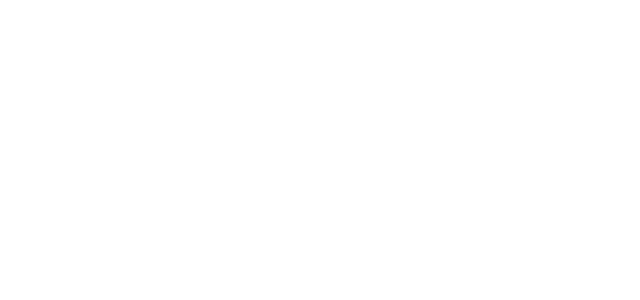
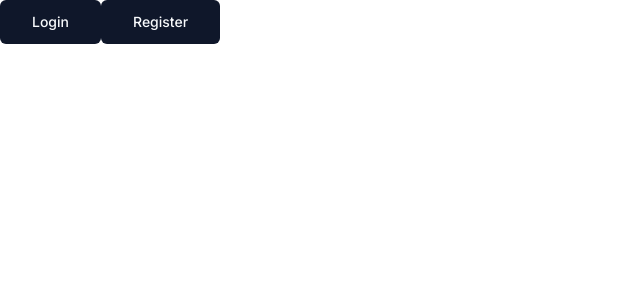
Before and after one commit to AmineElkhalidy/ai-generator, a Next.js app: page / in a window 1280 px wide. Shown: the top 300 px of the page, without its empty margins (0-640 px from the left). Built offline with nearby package versions, Linux system fonts and the light colour scheme.

Commit message:
3- Clerk for authentication

```diff
--- /dev/null
+++ b/app/(auth)/(routes)/sign-in/[[...sign-in]]/page.tsx
@@ -0,0 +1,5 @@
+import { SignIn } from "@clerk/nextjs";
+
+export default function Page() {
+  return <SignIn />;
+}
--- /dev/null
+++ b/app/(auth)/(routes)/sign-up/[[...sign-up]]/page.tsx
@@ -0,0 +1,5 @@
+import { SignUp } from "@clerk/nextjs";
+
+export default function Page() {
+  return <SignUp />;
+}
--- /dev/null
+++ b/app/(auth)/layout.tsx
@@ -0,0 +1,9 @@
+import React from "react";
+
+const AuthLayout = ({ children }: { children: React.ReactNode }) => {
+  return (
+    <div className="h-full flex items-center justify-center">{children}</div>
+  );
+};
+
+export default AuthLayout;
--- a/app/(dashboard)/(routes)/dashboard/page.tsx
+++ b/app/(dashboard)/(routes)/dashboard/page.tsx
@@ -1,7 +1,12 @@
+import { UserButton } from "@clerk/nextjs";
 import React from "react";
 
 const DashboardPage = () => {
-  return <div></div>;
+  return (
+    <div>
+      <UserButton afterSignOutUrl="/" />
+    </div>
+  );
 };
 
 export default DashboardPage;
--- a/app/(landing)/page.tsx
+++ b/app/(landing)/page.tsx
@@ -1,7 +1,19 @@
 import React from "react";
+import { Button } from "@/components/ui/button";
+import Link from "next/link";
 
 const LandingPage = () => {
-  return <div></div>;
+  return (
+    <div>
+      <Link href="/sign-in">
+        <Button size="lg">Login</Button>
+      </Link>
+
+      <Link href="/sign-up">
+        <Button size="lg">Register</Button>
+      </Link>
+    </div>
+  );
 };
 
 export default LandingPage;
--- a/app/layout.tsx
+++ b/app/layout.tsx
@@ -1,6 +1,7 @@
 import type { Metadata } from "next";
 import { Inter } from "next/font/google";
 import "./globals.css";
+import { ClerkProvider } from "@clerk/nextjs";
 
 const inter = Inter({ subsets: ["latin"] });
 
@@ -15,8 +16,10 @@ export default function RootLayout({
   children: React.ReactNode;
 }>) {
   return (
-    <html lang="en">
-      <body className={inter.className}>{children}</body>
-    </html>
+    <ClerkProvider>
+      <html lang="en">
+        <body className={inter.className}>{children}</body>
+      </html>
+    </ClerkProvider>
   );
 }
--- a/package.json
+++ b/package.json
@@ -9,6 +9,7 @@
     "lint": "next lint"
   },
   "dependencies": {
+    "@clerk/nextjs": "^4.29.7",
     "@radix-ui/react-slot": "^1.0.2",
     "class-variance-authority": "^0.7.0",
     "clsx": "^2.1.0",
```
Also changed, not shown: middleware.ts (added, +12 -0 lines), 2 other files (tests, documents, lock files or other folders).
